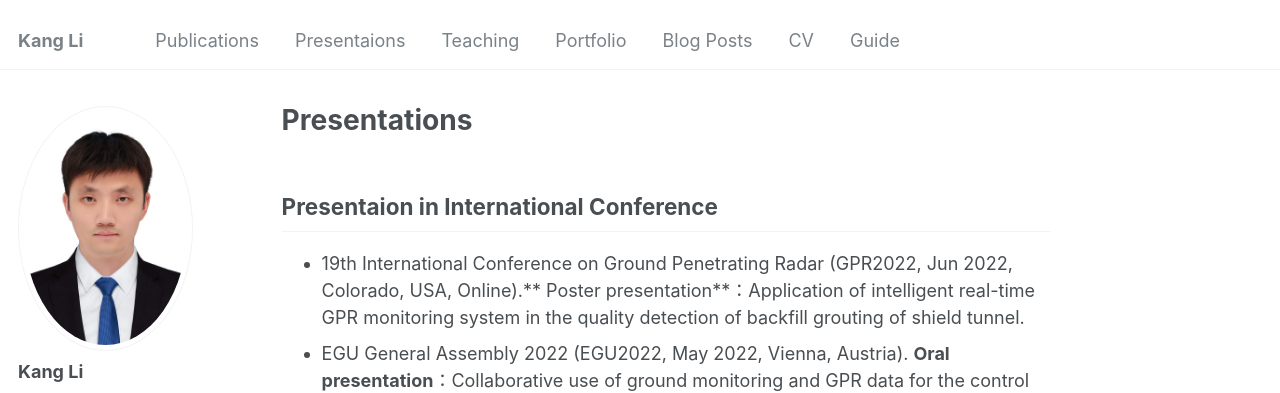
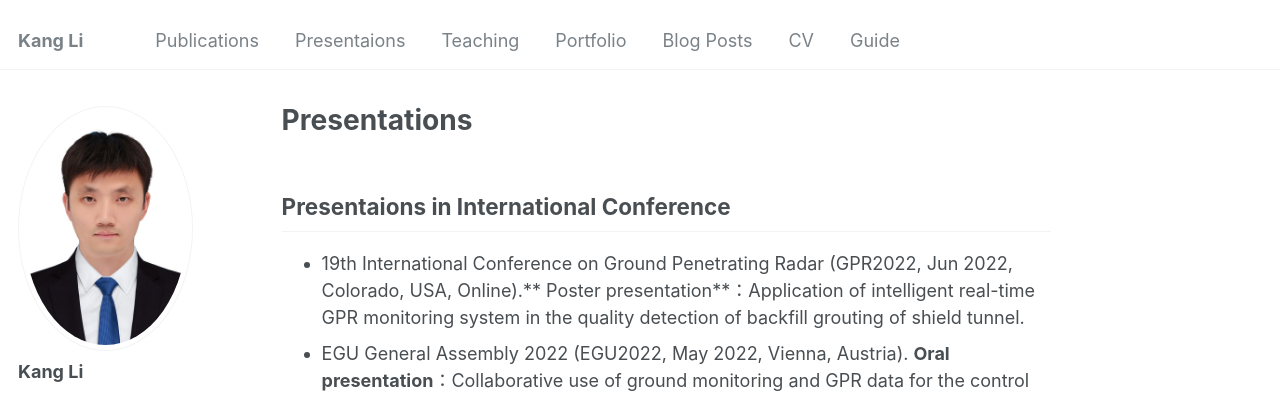
Before and after one commit to LIKANG2021/kangli_page.github.io, a Jekyll site: the page built from _pages/Presentation.md, in a window 1280 px wide and 1370 px high. Shown: the top 393 px of the window. Built offline with Jekyll 4.4.1, drawn with Linux system fonts in a browser that asks for light colours; some web fonts are replaced.

Commit message:
Update Presentation.md

```diff
--- a/_pages/Presentation.md
+++ b/_pages/Presentation.md
@@ -7,7 +7,7 @@ redirect_from:
   - /presentation.html
 ---
 
-## Presentaion in International Conference
+## Presentaions in International Conference
 * 19th International Conference on Ground Penetrating Radar (GPR2022, Jun 2022, Colorado, USA, Online).** Poster presentation**：Application of intelligent real-time GPR monitoring system in the quality detection of backfill grouting of shield tunnel.
 *	EGU General Assembly 2022 (EGU2022, May 2022, Vienna, Austria).
 **Oral presentation**：Collaborative use of ground monitoring and GPR data for the control of ground settlement in shield tunnel in soft soil.
```
